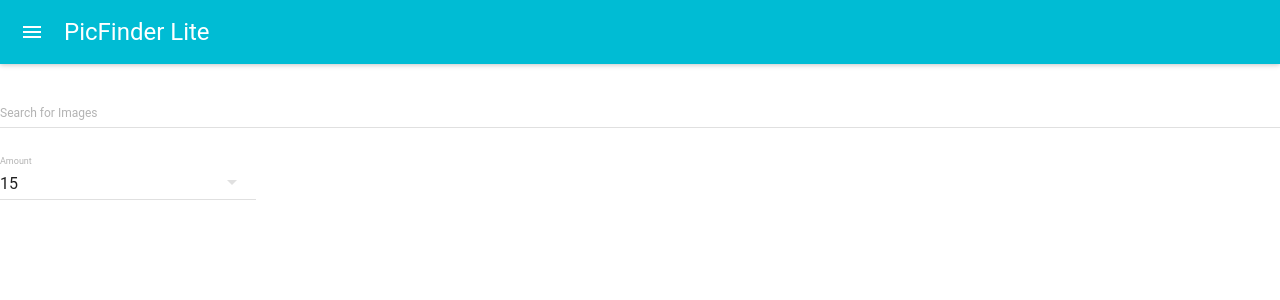
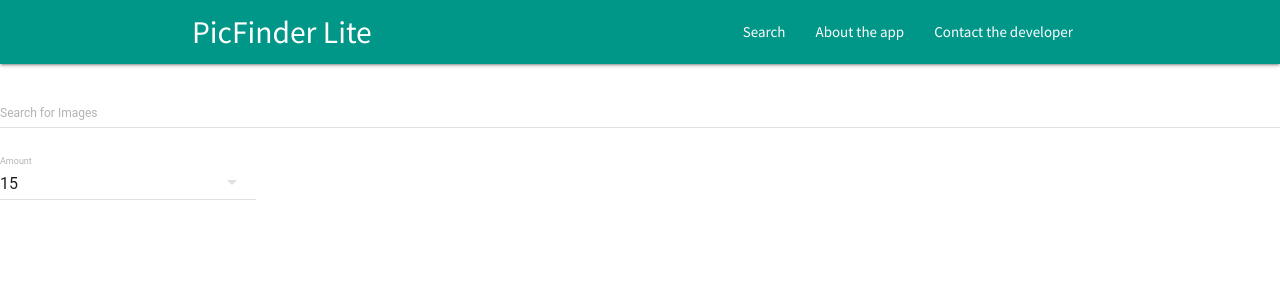
Before and after one commit to eliemugenzi/picfinder-lite, a React app: page /search in a window 1280 px wide. Shown: the top 300 px of the page. Built offline with nearby package versions, Linux system fonts and the light colour scheme.

Commit message:
feature(project): Display images after a successful search

```diff
--- a/src/assets/partials/pages/_home.scss
+++ b/src/assets/partials/pages/_home.scss
@@ -3,7 +3,6 @@
     width: 100vw;
     height: 100vh;
     background: url(https://cdn.pixabay.com/photo/2019/07/29/20/40/night-4371499__340.jpg) no-repeat center/cover;
-    transform: translateY(-30px);
     display: grid;
     place-content: center;
     &--intro{
--- a/src/components/ImageResults.js
+++ b/src/components/ImageResults.js
@@ -43,7 +43,7 @@
               key={img.id}
               subtitle={
                 <span>
-                  By <strong>{img.user}</strong>
+                  By <strong>{img.user}</strong> <br />
                 </span>
               }
               actionIcon={
@@ -54,7 +54,7 @@
                 </IconButton>
               }
             >
-              <img src={img.largeImageURL} alt={img.tags}/>
+              <img src={img.largeImageURL} alt={img.tags} />
             </GridTile>
           ))}
         </GridList>
--- a/src/components/Navbar/index.js
+++ b/src/components/Navbar/index.js
@@ -1,6 +1,17 @@
 import React from 'react';
-import AppBAr from 'material-ui/AppBar';
+import { Link } from 'react-router-dom';
 
-const NavBar = () => <AppBAr title="PicFinder Lite" />;
+const NavBar = () => <div>
+  <nav className="teal">
+    <div className="nav-wrapper container">
+      <Link to='/' href="#" className="brand-logo">PicFinder Lite</Link>
+      <ul id="nav-mobile" className="right hide-on-med-and-down">
+        <li><Link to="/search">Search</Link></li>
+        <li><Link to="/about">About the app</Link></li>
+        <li><Link to="/contact">Contact the developer</Link></li>
+      </ul>
+    </div>
+  </nav>
+</div>;
 
 export default NavBar;
--- a/src/components/pages/Search.js
+++ b/src/components/pages/Search.js
@@ -4,7 +4,8 @@
 import MenuItem from 'material-ui/MenuItem';
 import PropTypes from 'prop-types';
 import { connect } from 'react-redux';
-import {fetchImages,resetImages } from '../../redux/actions/fetchImages';
+import { fetchImages, resetImages } from '../../redux/actions/fetchImages';
+import Images from '../ImageResults';
 
 const Search = ({fetchImages,resetImages,image}) => {
   const [amount, setAmount] = useState(15);
@@ -38,6 +39,10 @@
         <MenuItem value={30} primaryText="30" />
         <MenuItem value={50} primaryText="50"/>
       </SelectField>
+      <br />
+      {image.images.length ? (
+        <Images images={image.images}/>
+      ):null}
     </div>
   )
 }
--- a/src/redux/actions/fetchImages.js
+++ b/src/redux/actions/fetchImages.js
@@ -5,6 +5,7 @@
   const REQUEST_URL = `${process.env.REACT_APP_API_URL}/?key=${process.env.API_KEY}&q=${searchText}&image_type=photo&per_page=${amount}&safesearch=true`;
   try {
     const { data: response } = await axios.get(REQUEST_URL);
+    console.log(response);
     dispatch({
       type: IMAGES_FETCHED,
       payload:response.hits
--- a/src/redux/reducers/imageReducer.js
+++ b/src/redux/reducers/imageReducer.js
@@ -2,7 +2,7 @@
 
 const initialState = {
   images: [],
-  loading:false
+  loading: false
 }
 
 export default (state = initialState, { type, payload }) => {
```
Also changed, not shown: 1 other file (tests, documents, lock files or other folders).
